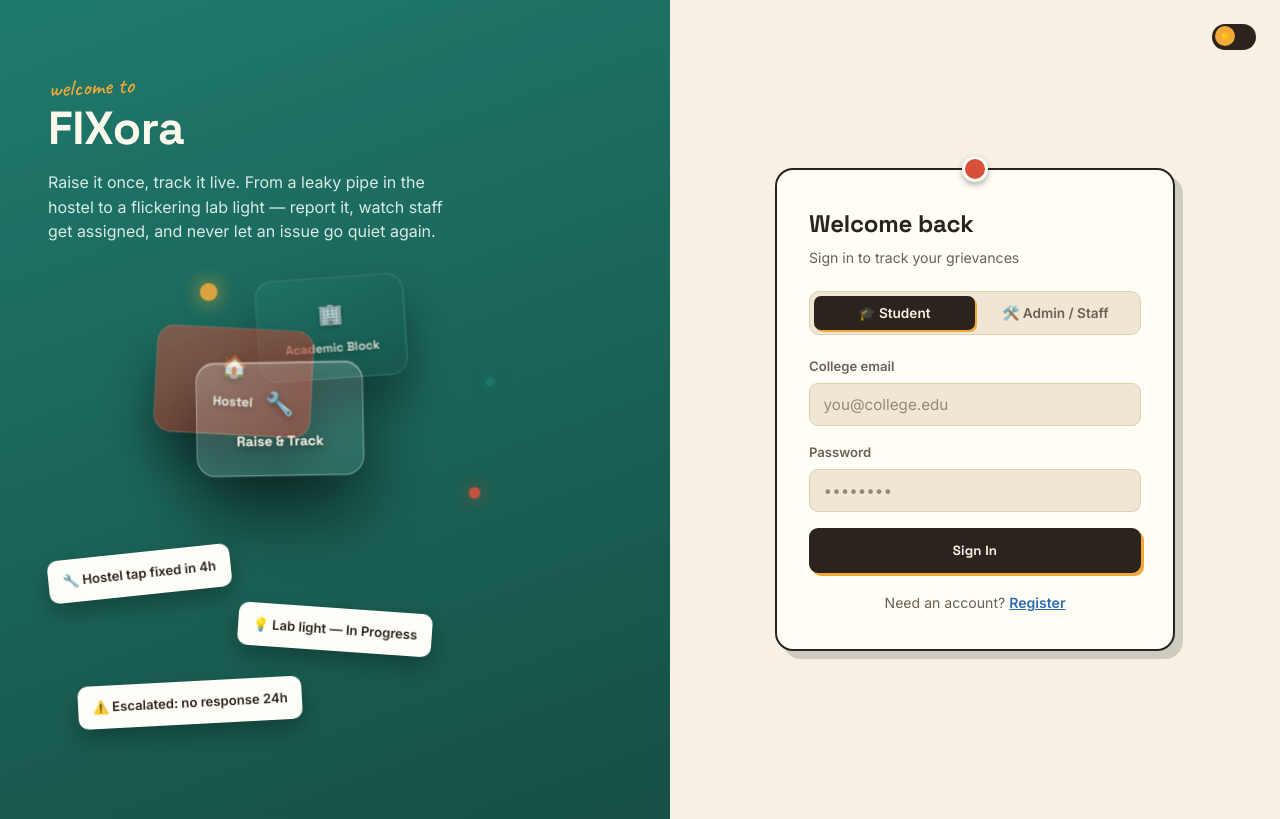
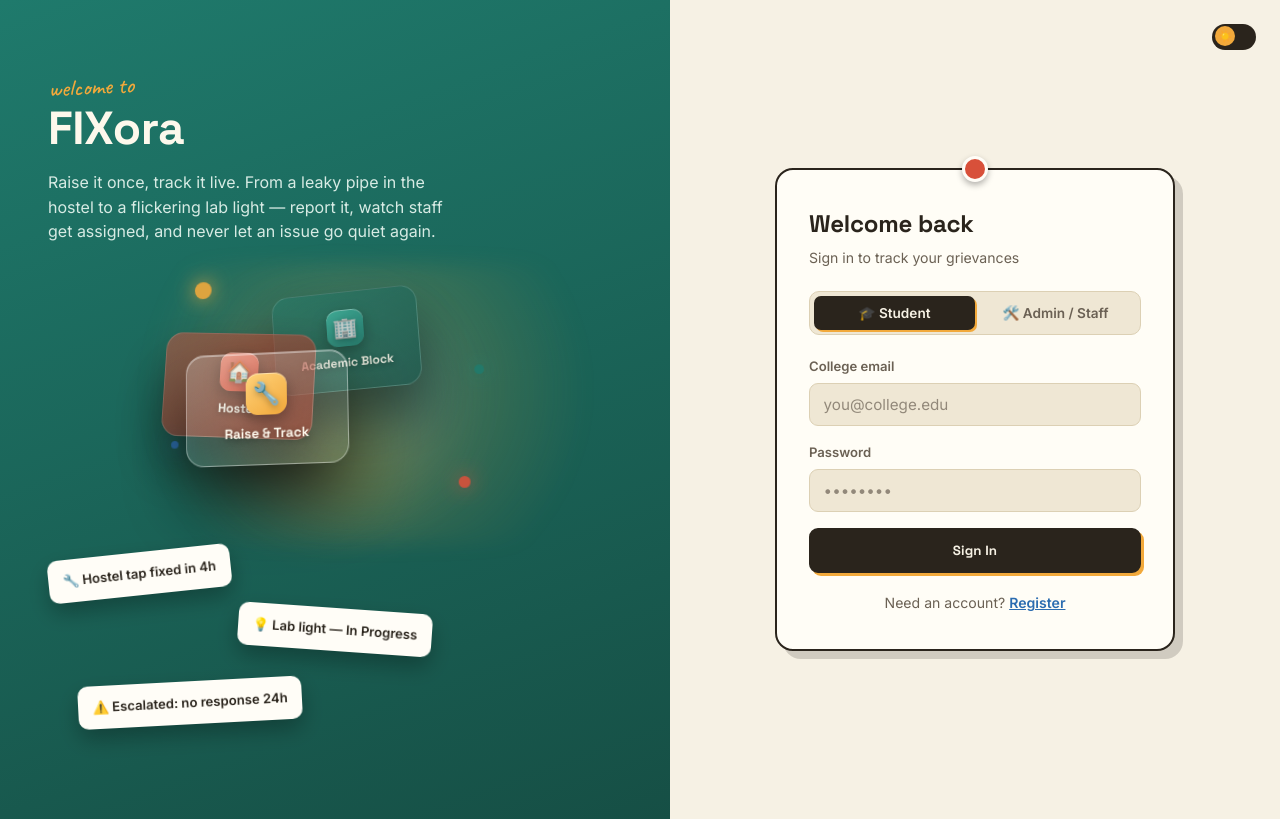
Before and after one commit to Kripa-2805/Team-CodeQuest---Kripa, a React (Vite) app in the folder frontend/: page / in a window 1280 px wide. Built offline with nearby package versions, Linux system fonts and the light colour scheme.

Commit message:
Update AuthPage.jsx

```diff
--- a/frontend/src/pages/AuthPage.jsx
+++ b/frontend/src/pages/AuthPage.jsx
@@ -9,8 +9,17 @@ export default function AuthPage() {
   const [formData, setFormData] = useState({ name: '', email: '', password: '' });
   const [error, setError] = useState('');
   const [loading, setLoading] = useState(false);
+  const [tilt, setTilt] = useState({ x: 0, y: 0 });
   const { login } = useContext(AuthContext);
   const { theme, toggleTheme } = useContext(ThemeContext);
+
+  const handleSceneMove = (e) => {
+    const rect = e.currentTarget.getBoundingClientRect();
+    const px = (e.clientX - rect.left) / rect.width - 0.5;
+    const py = (e.clientY - rect.top) / rect.height - 0.5;
+    setTilt({ x: py * -22, y: px * 26 });
+  };
+  const resetTilt = () => setTilt({ x: 0, y: 0 });
 
   const handleSubmit = async (e) => {
     e.preventDefault();
@@ -59,25 +68,38 @@ export default function AuthPage() {
             flickering lab light — report it, watch staff get assigned, and
             never let an issue go quiet again.</>}
         </p>
-        <div className="hero-3d-scene">
-          <div className="hero-3d-stage">
+        <div
+          className="hero-3d-scene"
+          onMouseMove={handleSceneMove}
+          onMouseLeave={resetTilt}
+        >
+          <div className="hero-3d-glow" />
+          <div className="hero-3d-ring" />
+          <div
+            className="hero-3d-stage"
+            style={{ transform: `rotateX(${8 + tilt.x}deg) rotateY(${-10 + tilt.y}deg)` }}
+          >
             <div className="hero-3d-card card-back">
-              <span className="c3d-icon">🏢</span>
+              <span className="c3d-badge badge-teal"><span className="c3d-icon">🏢</span></span>
               <span className="c3d-label">Academic Block</span>
             </div>
             <div className="hero-3d-card card-mid">
-              <span className="c3d-icon">🏠</span>
+              <span className="c3d-badge badge-coral"><span className="c3d-icon">🏠</span></span>
               <span className="c3d-label">Hostel</span>
             </div>
             <div className="hero-3d-card card-front">
-              <span className="c3d-icon">{role === 'admin' ? '🛠️' : '🔧'}</span>
+              <span className="c3d-badge badge-marigold">
+                <span className="c3d-icon">{role === 'admin' ? '🛠️' : '🔧'}</span>
+              </span>
               <span className="c3d-label">
                 {role === 'admin' ? 'Assign & Resolve' : 'Raise & Track'}
               </span>
+              <span className="c3d-shine" />
             </div>
             <div className="hero-3d-orb orb-a" />
             <div className="hero-3d-orb orb-b" />
             <div className="hero-3d-orb orb-c" />
+            <div className="hero-3d-orb orb-d" />
           </div>
         </div>
         <div className="hero-notes">
```
